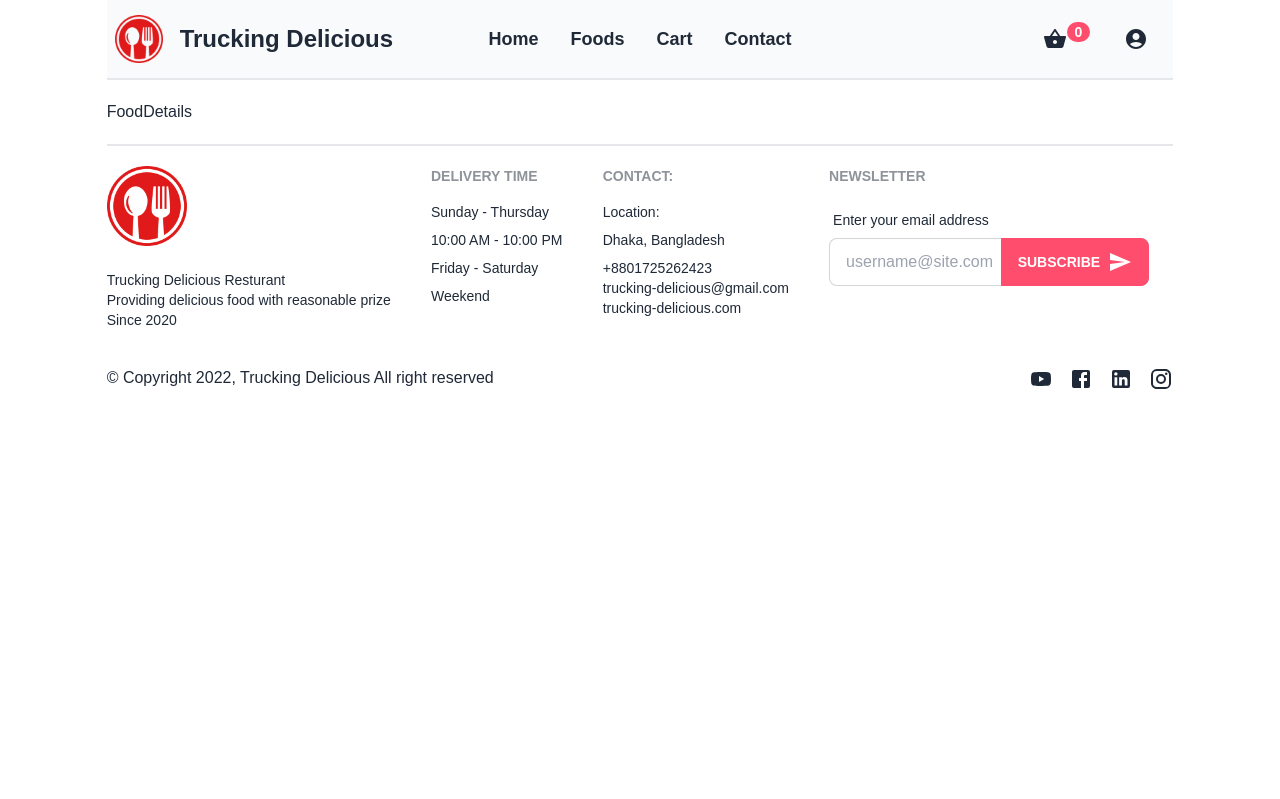
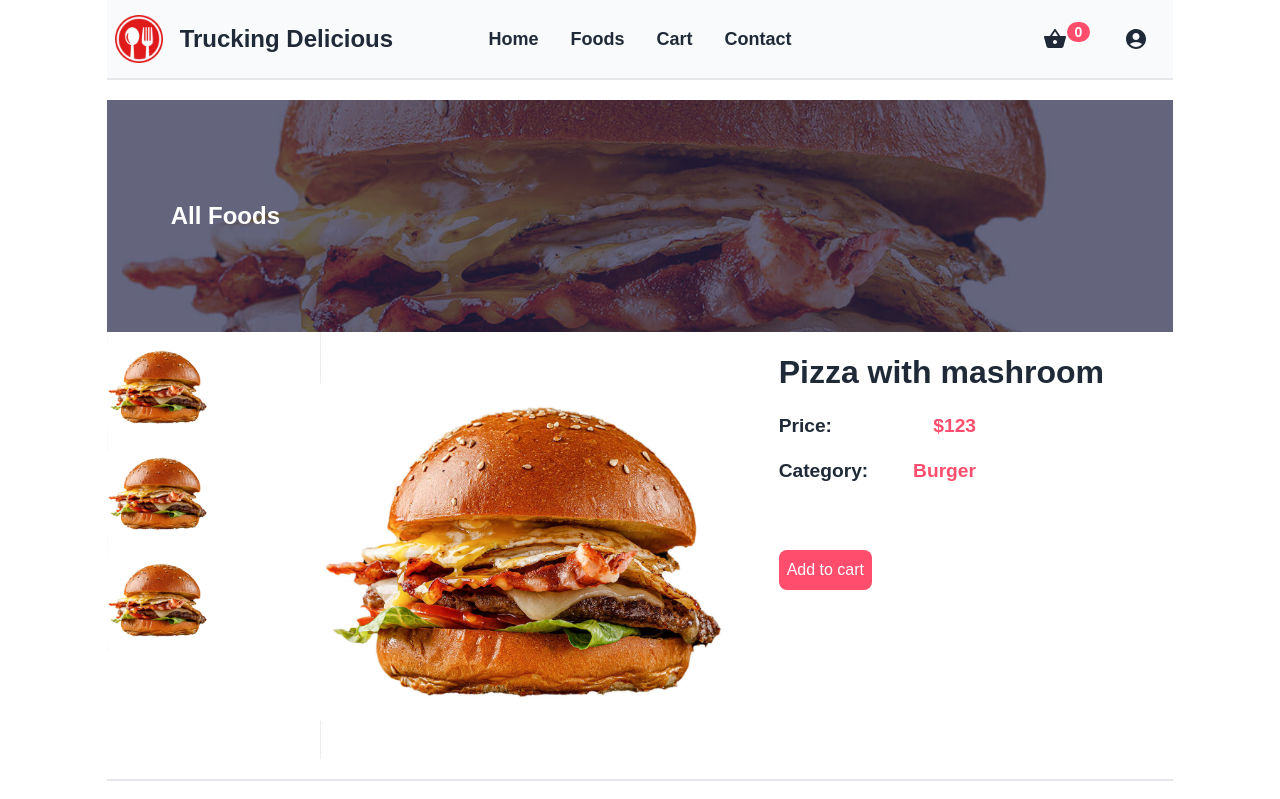
Before and after one commit to ruhulamin111/trucking-delicious, a React (Create React App) app: page /foods/01 in a window 1280 px wide. Shown: the top 799 px of the page. Built offline with nearby package versions, Linux system fonts and the light colour scheme.

Commit message:
show details product

```diff
--- a/src/pages/FoodDetails.jsx
+++ b/src/pages/FoodDetails.jsx
@@ -1,8 +1,43 @@
 import React from 'react'
+import Helmet from '../components/Helmet/Helmet'
+import CommonSection from '../components/UI/CommonSection/CommonSection'
+import product from '../assets/images/product_01.1.jpg'
+import '../styles/FoodDetails.css'
 
 const FoodDetails = () => {
     return (
-        <div>FoodDetails</div>
+        <Helmet title='Food Details'>
+            <CommonSection />
+            <section className='food_details_section'>
+                <div className="product_img">
+                    <div className="img_item">
+                        <img src={product} alt="" />
+                    </div>
+                    <div className="img_item">
+                        <img src={product} alt="" />
+                    </div>
+                    <div className="img_item">
+                        <img src={product} alt="" />
+                    </div>
+                </div>
+                <div className="product_main_img">
+                    <img src={product} alt="" />
+                </div>
+                <div className='single_product_content'>
+                    <h1 className="product_title">Pizza with mashroom</h1>
+                    <div className='product_price'>
+                        <p>Price: </p>
+                        <span>$123</span>
+                    </div>
+                    <div className="product_price">
+                        <p>Category: </p>
+                        <span>Burger</span>
+                    </div>
+                    <button className='home_button'>Add to cart</button>
+                </div>
+
+            </section>
+        </Helmet>
     )
 }
 
--- a/src/pages/Foods.jsx
+++ b/src/pages/Foods.jsx
@@ -10,8 +10,8 @@ import '../styles/Foods.css'
 const Foods = () => {
     const [searchTerm, setSearchTerm] = useState('')
     // const [productData, setProductData] = useState(products)
-    const searchedProduct = products.filter((item) => {
-        if (searchTerm.value === '') return item;
+    const searchedProduct = products.filter(item => {
+        if (searchTerm.value === '') return item
         if (item.title.toLowerCase().includes(searchTerm.toLowerCase())) return item
     })
     const [pageNumber, setPageNumber] = useState(0)
--- /dev/null
+++ b/src/styles/FoodDetails.css
@@ -0,0 +1,37 @@
+.food_details_section {
+    display: grid;
+    grid-template-columns: 20% 40% 40%;
+    justify-content: space-between;
+}
+
+.img_item img {
+    width: 50%;
+}
+
+.product_title {
+    font-weight: bold;
+    font-size: 2rem;
+    margin: 1rem 0;
+}
+
+.product_price {
+    display: flex;
+    justify-content: space-between;
+    align-items: center;
+    width: 50%;
+    margin: 1rem 0;
+    font-weight: bold;
+    font-size: 1.2rem;
+}
+
+.product_price span {
+    color: #ff4d6d;
+}
+
+.single_product_content {
+    margin-left: 2rem;
+}
+
+.single_product_content button {
+    margin-top: 3rem;
+}
```
